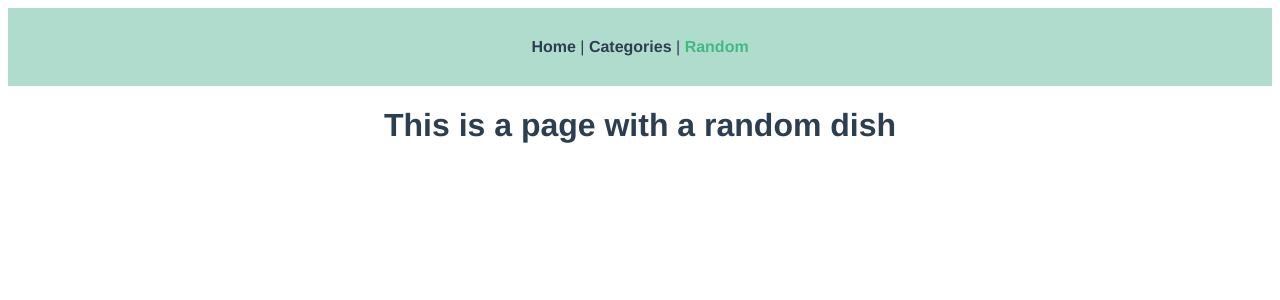
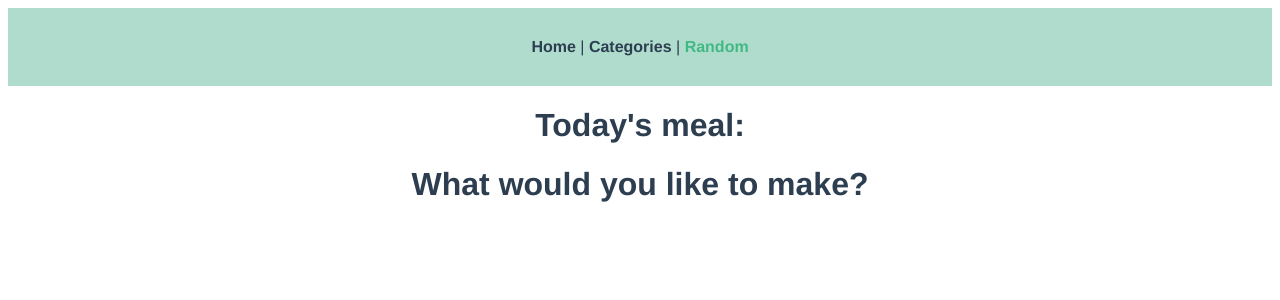
Before and after one commit to kerenKi/WhatForDinner-, a Vue app: page /random in a window 1280 px wide. Shown: the top 300 px of the page. Built offline with nearby package versions, Linux system fonts and the light colour scheme.

Commit message:
Created component RandomRecipe

```diff
--- /dev/null
+++ b/src/components/RandomRecipe.vue
@@ -0,0 +1,17 @@
+<template>
+  <div class="recipe">
+    <h1>What would you like to make?</h1>
+  </div>
+</template>
+
+<script lang="ts">
+import { Component, Prop, Vue } from 'vue-property-decorator';
+
+@Component
+export default class RandomRecipe extends Vue {
+}
+</script>
+
+<style scoped lang="scss">
+
+</style>
--- a/src/views/Random.vue
+++ b/src/views/Random.vue
@@ -1,5 +1,19 @@
 <template>
   <div class="random">
-    <h1>This is a page with a random dish</h1>
+    <h1>Today's meal:</h1>
+    <RandomRecipe/>
   </div>
 </template>
+
+
+<script lang="ts">
+import { Component, Vue } from 'vue-property-decorator';
+import RandomRecipe from '@/components/RandomRecipe.vue'; // @ is an alias to /src
+
+@Component({
+  components: {
+    RandomRecipe,
+  },
+})
+export default class Random extends Vue {}
+</script>
```
